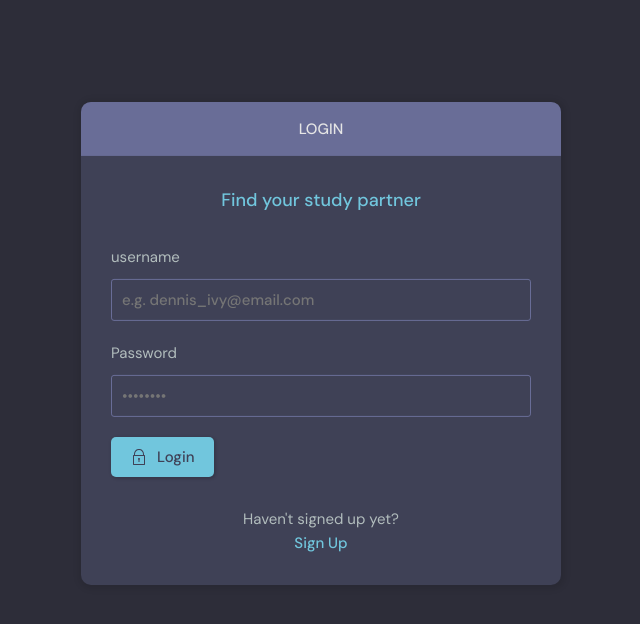
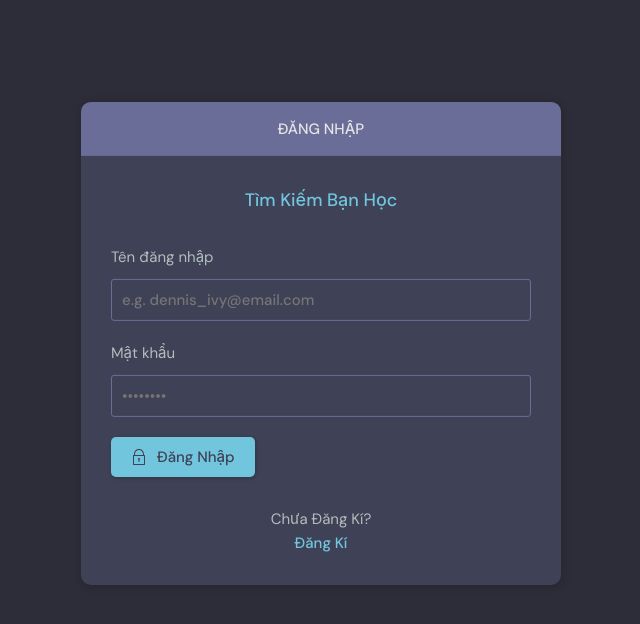
Before and after one commit to KhiemDuc/Dien_Dan_Hoc_Tap, a Django app: page /login/ in a window 1280 px wide. Shown: the part 76-700 px from the top of the page, without its empty margins (319-959 px from the left). Run offline with Django 3.2, Linux system fonts and the light colour scheme.

Commit message:
nhingimanhin

```diff
--- a/base/forms.py
+++ b/base/forms.py
@@ -9,7 +9,7 @@ from django import forms
 class MyUserCreationForm(UserCreationForm):
     class Meta:
         model = User
-        fields = ['nickname', 'username', 'email', 'password1', 'password2',]
+        fields = ['name','nickname', 'username', 'email', 'password1', 'password2',]
 
 
 
@@ -23,4 +23,4 @@ class RoomForm(ModelForm):
 class UserForm(ModelForm):
     class Meta:
         model = User
-        fields = ['avatar', 'name','nickname', 'email', 'bio',]
+        fields = ['avatar', 'name','nickname', 'bio',]
--- a/base/templates/base/activity_component.html
+++ b/base/templates/base/activity_component.html
@@ -10,7 +10,7 @@
                     <img src="{{message.user.avatar.url}}" />
                 </div>
                 <p>
-                    @{{message.user.username}}
+                    @{{message.user.nickname}}
                     <span>{{message.created|timesince}} trước</span>
                 </p>
             </a>
--- a/base/templates/base/feed_component.html
+++ b/base/templates/base/feed_component.html
@@ -5,7 +5,7 @@
             <div class="avatar avatar--small">
                 <img src="{{room.host.avatar.url}}" />
             </div>
-            <span>@{{room.host.username}}</span>
+            <span>@{{room.host.nickname}}</span>
         </a>
         <div class="roomListRoom__actions">
             <span>{{room.created|timesince}} trước</span>
--- a/base/templates/base/login_register.html
+++ b/base/templates/base/login_register.html
@@ -8,20 +8,20 @@
     <div class="layout__box">
       <div class="layout__boxHeader">
         <div class="layout__boxTitle">
-          <h3>Login</h3>
+          <h3>Đăng nhập</h3>
         </div>
       </div>
       <div class="layout__body">
-        <h2 class="auth__tagline">Find your study partner</h2>
+        <h2 class="auth__tagline">Tìm Kiếm Bạn Học</h2>
 
         <form class="form" action="" method="POST">
           {% csrf_token %}
           <div class="form__group form__group">
-            <label for="room_name">username</label>
+            <label for="room_name">Tên đăng nhập</label>
             <input id="username" name="username" type="text" placeholder="e.g. dennis_ivy@email.com" />
           </div>
           <div class=" form__group">
-            <label for="password">Password</label>
+            <label for="password">Mật khẩu</label>
             <input id="password" name="password" type="password"
               placeholder="&bull;&bull;&bull;&bull;&bull;&bull;&bull;&bull;" />
           </div>
@@ -37,13 +37,13 @@
               </path>
             </svg>
 
-            Login
+            Đăng Nhập
           </button>
         </form>
 
         <div class="auth__action">
-          <p>Haven't signed up yet?</p>
-          <a href="{% url 'register' %}" class="btn btn--link">Sign Up</a>
+          <p>Chưa Đăng Kí?</p>
+          <a href="{% url 'register' %}" class="btn btn--link">Đăng Kí</a>
         </div>
       </div>
     </div>
@@ -53,7 +53,7 @@
     <div class="layout__box">
       <div class="layout__boxHeader">
         <div class="layout__boxTitle">
-          <h3>Register</h3>
+          <h3>Đăng Kí</h3>
         </div>
       </div>
       <div class="layout__body">
--- a/base/templates/base/room.html
+++ b/base/templates/base/room.html
@@ -62,7 +62,7 @@
               <div class="avatar avatar--small">
                 <img src="{{room.host.avatar.url}}" />
               </div>
-              <span>@{{room.host.username}}</span>
+              <span>@{{room.host.nickname}}</span>
             </a>
           </div>
           <!-- <div class="room__details">
@@ -85,7 +85,7 @@
                     <div class="avatar avatar--small">
                       <img src="{{message.user.avatar.url}}" />
                     </div>
-                    <span>@{{message.user.username}}</span>
+                    <span>@{{message.user.nickname}}</span>
                   </a>
                   <span class="thread__date">{{message.created|timesince}} trước</span>
                 </div>
--- a/templates/main.html
+++ b/templates/main.html
@@ -6,9 +6,10 @@
     <meta charset="UTF-8" />
     <meta http-equiv="X-UA-Compatible" content="IE=edge" />
     <meta name="viewport" content="width=device-width, initial-scale=1.0" />
-    <link rel="shortcut icon" href="assets/favicon.ico" type="image/x-icon" />
+    <link rel="shortcut icon" href="{% static 'images/favicon.ico' %}" type="image/x-icon" />
     <link rel="stylesheet" href="{% static 'styles/style.css' %}" />
-    <title>StudyBuddy - Find study partners around the world!</title>
+    <title>StudyBuddy - Diễn đàn học tập
+    </title>
 </head>
 
 <body>
--- a/templates/navbar.html
+++ b/templates/navbar.html
@@ -26,7 +26,7 @@
                     <div class="avatar avatar--medium active">
                         <img src="{{request.user.avatar.url}}" />
                     </div>
-                    <p>{{request.user.username}} <span>@{{request.user.username}}</span></p>
+                    <p>{{request.user.username}} <span>@{{request.user.nickname}}</span></p>
                 </a>
                 <button class="dropdown-button">
                     <svg version="1.1" xmlns="http://www.w3.org/2000/svg" width="32" height="32" viewBox="0 0 32 32">
```
Also changed, not shown: db.sqlite3, static/images/Mangekyou_Sharingan_Kakashi.svg.png (added), static/images/tải_xuống_Nk0zoOD.jfif (added).
